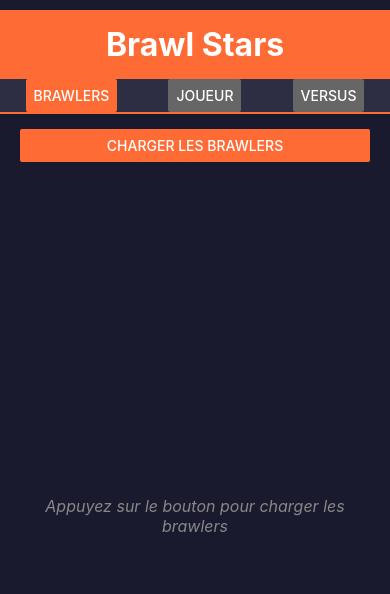
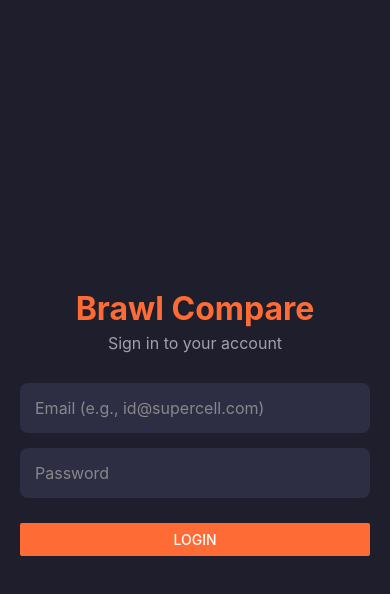
Before and after one commit to STEFANOVITCH-Ilann-24019037/gracias-supercell, a React Native app: screen / in a window 390 px wide. Shown: the top 594 px of the page. Built offline with nearby package versions, Linux system fonts and the light colour scheme.

Commit message:
feat: implement user authentication with LoginScreen and user session management

```diff
--- a/App.js
+++ b/App.js
@@ -1,12 +1,14 @@
 import { StatusBar } from 'expo-status-bar';
-import { Text, View, Button, ScrollView, FlatList, ActivityIndicator, TextInput } from 'react-native';
+import { Text, View, Button, ScrollView, FlatList, ActivityIndicator, TextInput, Pressable } from 'react-native';
 import { useState } from 'react';
+import { MaterialCommunityIcons } from '@expo/vector-icons';
 import { styles } from './styles';
 
 // Importer les données JSON locales
 import apiBrawlers from './data/api/apibrawlers.json';
 import apiPlayer1 from './data/api/apipalyer1.json';
 import apiPlayer2 from './data/api/apiplayer2.json';
+import { LoginScreen } from './src/screens/LoginScreen';
 
 /**
  * Charge un joueur depuis les fichiers JSON locaux selon son tag
@@ -32,6 +34,7 @@
 };
 
 export default function App() {
+  const [currentUser, setCurrentUser] = useState(null);
   const [loading, setLoading] = useState(false);
   const [brawlers, setBrawlers] = useState([]);
   const [playerTag, setPlayerTag] = useState('');
@@ -41,6 +44,15 @@
   const [versusPlayer2Tag, setVersusPlayer2Tag] = useState('');
   const [versusPlayer1, setVersusPlayer1] = useState(null);
   const [versusPlayer2, setVersusPlayer2] = useState(null);
+
+  if (!currentUser) {
+    return (
+      <>
+        <StatusBar style="light" />
+        <LoginScreen onLoginSuccess={setCurrentUser} />
+      </>
+    );
+  }
 
   const fetchBrawlers = async () => {
     setLoading(true);
@@ -367,6 +379,25 @@
     <View style={styles.container}>
       <View style={styles.header}>
         <Text style={styles.title}>Brawl Stars</Text>
+        <View style={styles.userBar}>
+          <View style={styles.userIdentityCard}>
+            <View style={styles.userIconWrap}>
+              <MaterialCommunityIcons name="account-circle" size={24} color="#FF6B35" />
+            </View>
+            <View>
+              <Text style={styles.userNameText}>{currentUser.prenom || 'Utilisateur'}</Text>
+              <Text style={styles.userTagText}>{currentUser.player_tag || '-'}</Text>
+            </View>
+          </View>
+
+          <Pressable
+            style={({ pressed }) => [styles.logoutButton, pressed && styles.logoutButtonPressed]}
+            onPress={() => setCurrentUser(null)}
+          >
+            <MaterialCommunityIcons name="logout" size={18} color="#FFFFFF" />
+            <Text style={styles.logoutButtonText}>Logout</Text>
+          </Pressable>
+        </View>
       </View>
 
       {/* Onglets */}
--- /dev/null
+++ b/src/screens/LoginScreen.js
@@ -0,0 +1,105 @@
+import React, { useState } from 'react';
+import { View, Text, TextInput, Button, StyleSheet } from 'react-native';
+
+import usersData from '../../data/account/users.json';
+
+/**
+ * Screen component for local user authentication.
+ * @param {Object} props
+ * @param {Function} props.onLoginSuccess - Callback triggered after successful login
+ */
+export const LoginScreen = ({ onLoginSuccess }) => {
+  const [email, setEmail] = useState('');
+  const [password, setPassword] = useState('');
+  const [errorMsg, setErrorMsg] = useState('');
+
+  const handleLogin = () => {
+    setErrorMsg('');
+
+    if (!email || !password) {
+      setErrorMsg('Please enter both email and password.');
+      return;
+    }
+
+    const foundUser = usersData.find(
+      (user) => user.email.toLowerCase() === email.toLowerCase() && user.password === password
+    );
+
+    if (foundUser) {
+      onLoginSuccess(foundUser);
+    } else {
+      setErrorMsg('Invalid email or password.');
+    }
+  };
+
+  return (
+    <View style={styles.container}>
+      <Text style={styles.title}>Brawl Compare</Text>
+      <Text style={styles.subtitle}>Sign in to your account</Text>
+
+      <TextInput
+        style={styles.input}
+        placeholder="Email (e.g., id@supercell.com)"
+        placeholderTextColor="#888"
+        value={email}
+        onChangeText={setEmail}
+        autoCapitalize="none"
+        keyboardType="email-address"
+      />
+
+      <TextInput
+        style={styles.input}
+        placeholder="Password"
+        placeholderTextColor="#888"
+        value={password}
+        onChangeText={setPassword}
+        secureTextEntry
+      />
+
+      {errorMsg ? <Text style={styles.errorText}>{errorMsg}</Text> : null}
+
+      <View style={styles.buttonContainer}>
+        <Button title="Login" onPress={handleLogin} color="#FF6B35" />
+      </View>
+    </View>
+  );
+};
+
+const styles = StyleSheet.create({
+  container: {
+    flex: 1,
+    justifyContent: 'center',
+    padding: 20,
+    backgroundColor: '#1E1E2C',
+  },
+  title: {
+    fontSize: 32,
+    fontWeight: 'bold',
+    color: '#FF6B35',
+    textAlign: 'center',
+    marginBottom: 5,
+  },
+  subtitle: {
+    fontSize: 16,
+    color: '#A0A0B0',
+    textAlign: 'center',
+    marginBottom: 30,
+  },
+  input: {
+    backgroundColor: '#2D2D44',
+    color: '#FFF',
+    padding: 15,
+    borderRadius: 8,
+    marginBottom: 15,
+    fontSize: 16,
+  },
+  errorText: {
+    color: '#FF4C4C',
+    textAlign: 'center',
+    marginBottom: 15,
+    fontWeight: '500',
+  },
+  buttonContainer: {
+    marginTop: 10,
+  },
+});
--- a/styles.js
+++ b/styles.js
@@ -16,6 +16,68 @@
     fontSize: 32,
     fontWeight: 'bold',
     color: '#fff',
+  },
+  userBar: {
+    width: '100%',
+    marginTop: 12,
+    flexDirection: 'row',
+    alignItems: 'center',
+    justifyContent: 'space-between',
+    gap: 12,
+  },
+  userIdentityCard: {
+    flex: 1,
+    flexDirection: 'row',
+    alignItems: 'center',
+    gap: 10,
+    backgroundColor: 'rgba(26, 26, 46, 0.95)',
+    borderWidth: 1,
+    borderColor: 'rgba(255, 255, 255, 0.2)',
+    borderRadius: 12,
+    paddingHorizontal: 12,
+    paddingVertical: 10,
+  },
+  userIconWrap: {
+    width: 34,
+    height: 34,
+    borderRadius: 17,
+    justifyContent: 'center',
+    alignItems: 'center',
+    backgroundColor: '#FFFFFF',
+  },
+  userNameText: {
+    color: '#FFFFFF',
+    fontSize: 14,
+    fontWeight: '700',
+  },
+  userTagText: {
+    color: '#FFD8CC',
+    fontSize: 11,
+    marginTop: 2,
+    fontWeight: '600',
+  },
+  logoutButton: {
+    flexDirection: 'row',
+    alignItems: 'center',
+    justifyContent: 'center',
+    gap: 6,
+    backgroundColor: '#C53A10',
+    borderRadius: 10,
+    borderWidth: 1,
+    borderColor: 'rgba(255, 255, 255, 0.35)',
+    paddingHorizontal: 12,
+    paddingVertical: 10,
+    minWidth: 92,
+  },
+  logoutButtonPressed: {
+    opacity: 0.8,
+    transform: [{ scale: 0.98 }],
+  },
+  logoutButtonText: {
+    color: '#FFFFFF',
+    fontSize: 12,
+    fontWeight: '700',
+    letterSpacing: 0.3,
   },
   tabsContainer: {
     flexDirection: 'row',
```
Also changed, not shown: 1 other file (tests, documents, lock files or other folders).
